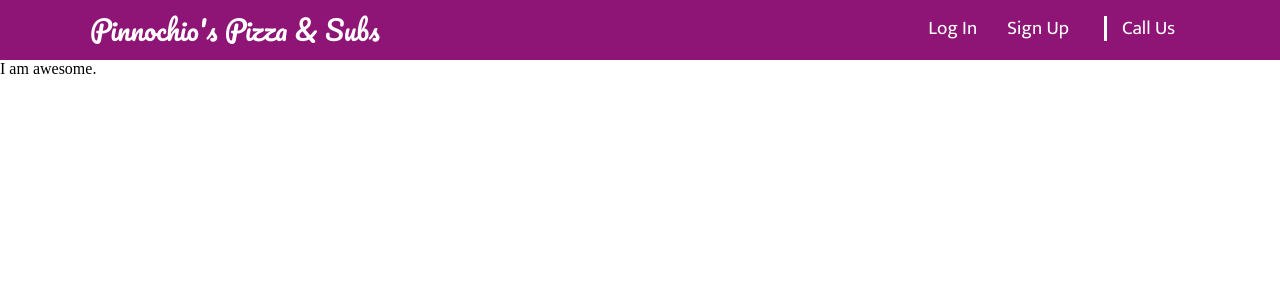
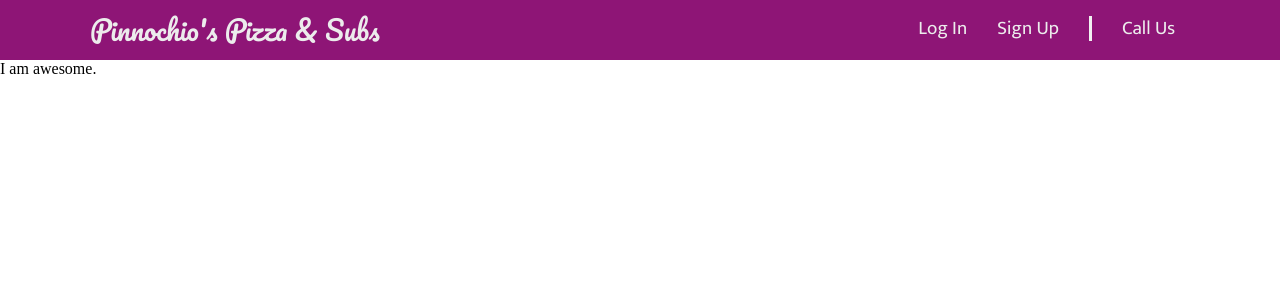
Before and after one commit to kkant041/pizza, a Django app: page / in a window 1280 px wide. Shown: the top 300 px of the page. Run offline with Django 3.2, Linux system fonts and the light colour scheme.

Commit message:
kkant041

```diff
--- a/home/static/home/style.css
+++ b/home/static/home/style.css
@@ -23,27 +23,29 @@ header #mt {
 }
 
 header #mt a {
-  color: #ffffff;
+  color: #ececec;
   text-decoration: none;
   font-size: 1.7em;
   font-family: 'Pacifico', cursive;
 }
 
-.kkmc {
-  border-left: #ffffff solid;
-  margin-left: 20px;
-  padding-left: 35px;
-}
+
 
 header #mr {
   float: right;
 }
 
+header #mr ul{
+  padding-left: 0px;
+  padding-right: 0px;
+  margin-left: 0px;
+  margin-right: 0px;
+}
+
 header #mr ul li {
   text-decoration: none;
   float: right;
-  padding: 0 15px;
-  color: #ffffff;
+  margin: 0 15px;
   line-height: 25px;
   font-size: 1.2em;
   font-family: 'Mukta', sans-serif;
@@ -54,18 +56,44 @@ header #mr ul li {
 header #mr ul li a {
   text-decoration: none;
   padding: 0 0px;
+  color: #ececec;
+}
+
+#mkmc {
+  border-left: #f1f1f1 solid;
+  padding-left: 30px;
+  color: #ececec;
+}
+
+header #mr ul li a:hover,
+header #mr ul li a.active{
+  text-decoration: none;
+  color: #ffffff;
+}
+
+#mkmc:hover,
+#mkmc.active{
+  text-decoration: none;
+  color: #ffffff;
+}
+
+#mkmc:hover,
+#mkmc.active{
+  text-decoration: none;
   color: #ffffff;
 }
 
 #nav-bar{
-  color: #ffffff;
+  color: #f1f1f1;
   display: none;
-  float: right;
+  float: left;
   font-size: 1.6em;
   margin-top: 15.7px;
 }
 
-@media (max-width: 800px){
+
+
+@media (max-width: 806px){
   header{
     padding: 0 20px;
 
@@ -75,6 +103,13 @@ header #mr ul li a {
     display: block;
     margin-bottom: 20px;
   }
+
+  header #mt{
+    float: right;
+    width: 93%;
+    text-align: center;
+  }
+
   header #mr{
     display: none;
     position: absolute;
--- a/home/templates/home/layout.html
+++ b/home/templates/home/layout.html
@@ -23,7 +23,7 @@
             </div>
             <div id="mr">
                 <ul>
-                    <li class="kkmc">Call Us</li>
+                    <li id="mkmc">Call Us</li>
                     <li><a href="{% url 'accounts:signup' %}">Sign Up</a></li>
                     <li><a href="{% url 'accounts:login' %}">Log In</a></li>
                 </ul>
```
Also changed, not shown: home/static/home/favicon.ico (added).
